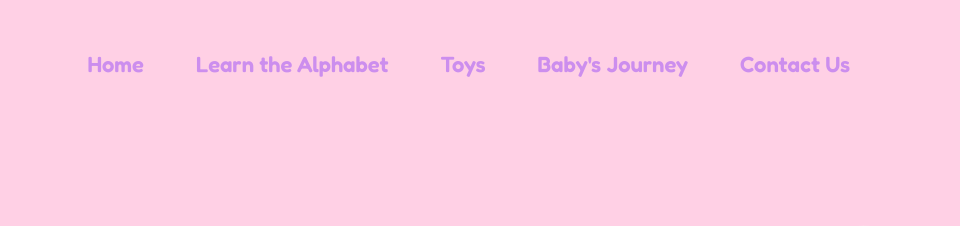
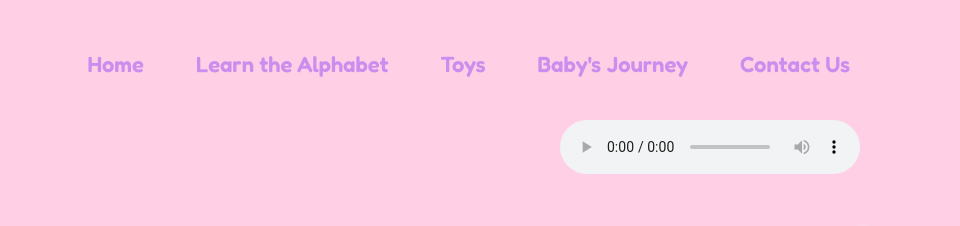
Before and after one commit to audyalodia/PetiteLune, a plain HTML site: page index.html in a window 1280 px wide. Shown: the top 226 px of the page, 320-1280 px from the left. Drawn offline with Linux system fonts and the light colour scheme.

Commit message:
Added Audio

```diff
--- a/index.html
+++ b/index.html
@@ -36,6 +36,13 @@ Mata Kuliah: Pemrograman Web I
         <li><a href="#contact">Contact Us</a></li>
     </ul>
     </nav>
+    <!-- Audio Player -->
+     <div class="audio-player-container">
+        <audio controls>
+            <source src="audio.mp3" type="audio/mpeg">
+            Browser kamu tidak mendukung audio element.
+        </audio>
+    </div>
          <!-- First Section: Home -->
           <section id="home">
             <div class="container home-container">
--- a/style.css
+++ b/style.css
@@ -157,6 +157,13 @@ nav ul li a:hover {
 .menu-icon {
   font-size: 28px;
   display: none;
+}
+
+.audio-player-container {
+  position: absolute;
+  top: 120px; /* Sesuaikan dengan tinggi navbar kamu */
+  right: 100px;
+  z-index: 1000;
 }
 
 .home-container {
```
Also changed, not shown: 1 other file.
